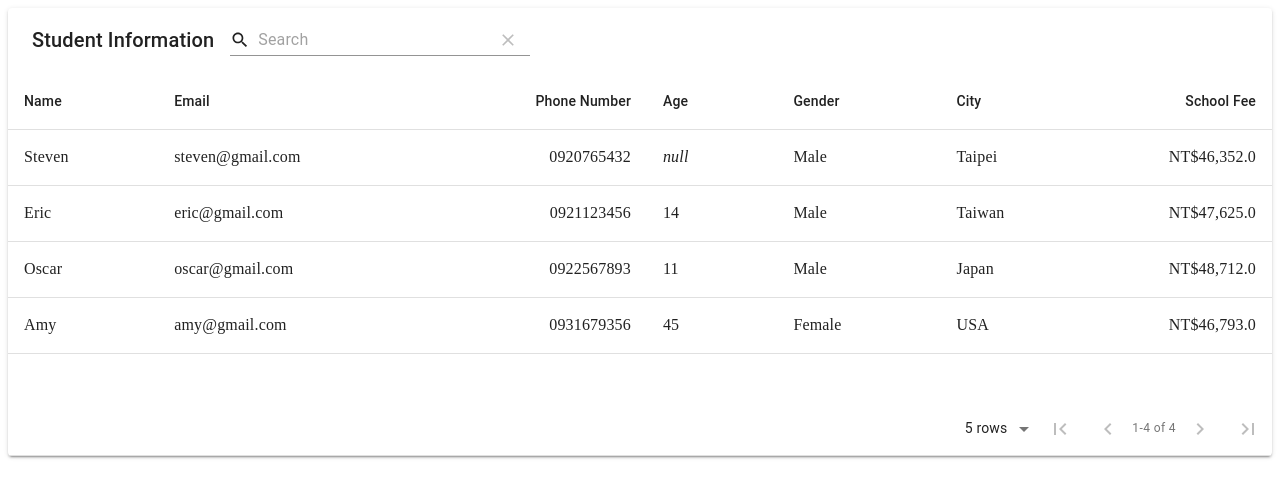
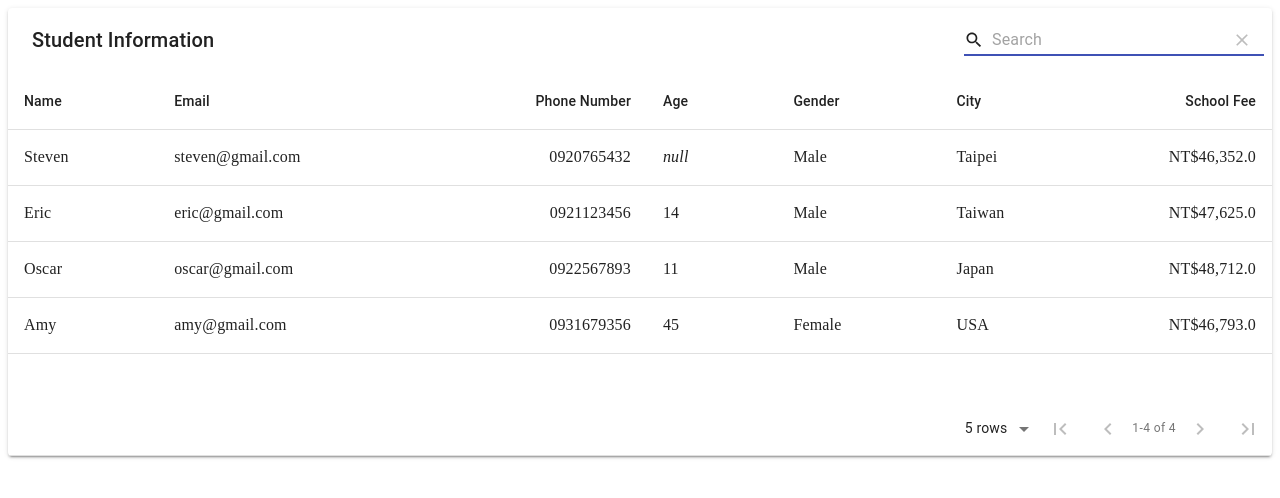
Before and after one commit to pluto123/material_table, a React (Create React App) app: page / in a window 1280 px wide. Shown: the top 498 px of the page. Built offline with nearby package versions, Linux system fonts and the light colour scheme.

Commit message:
取得焦點

```diff
--- a/src/App.js
+++ b/src/App.js
@@ -70,7 +70,8 @@ function App() {
           sorting: true,
           search: true,
           //searchText: "steven",
-          searchFieldAlignment: "left"
+          //searchFieldAlignment: "left",
+          searchAutoFocus: true,
         }}
       />
     </div>
```
